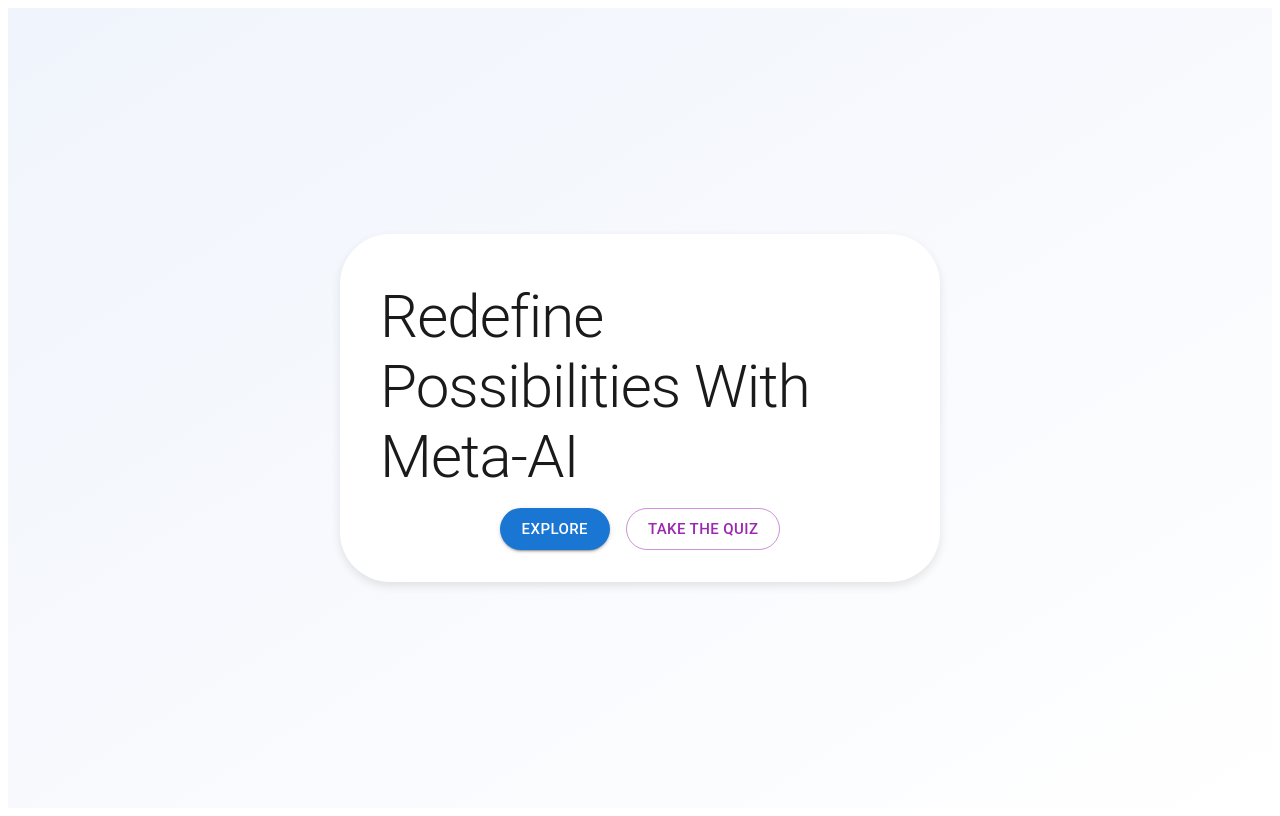
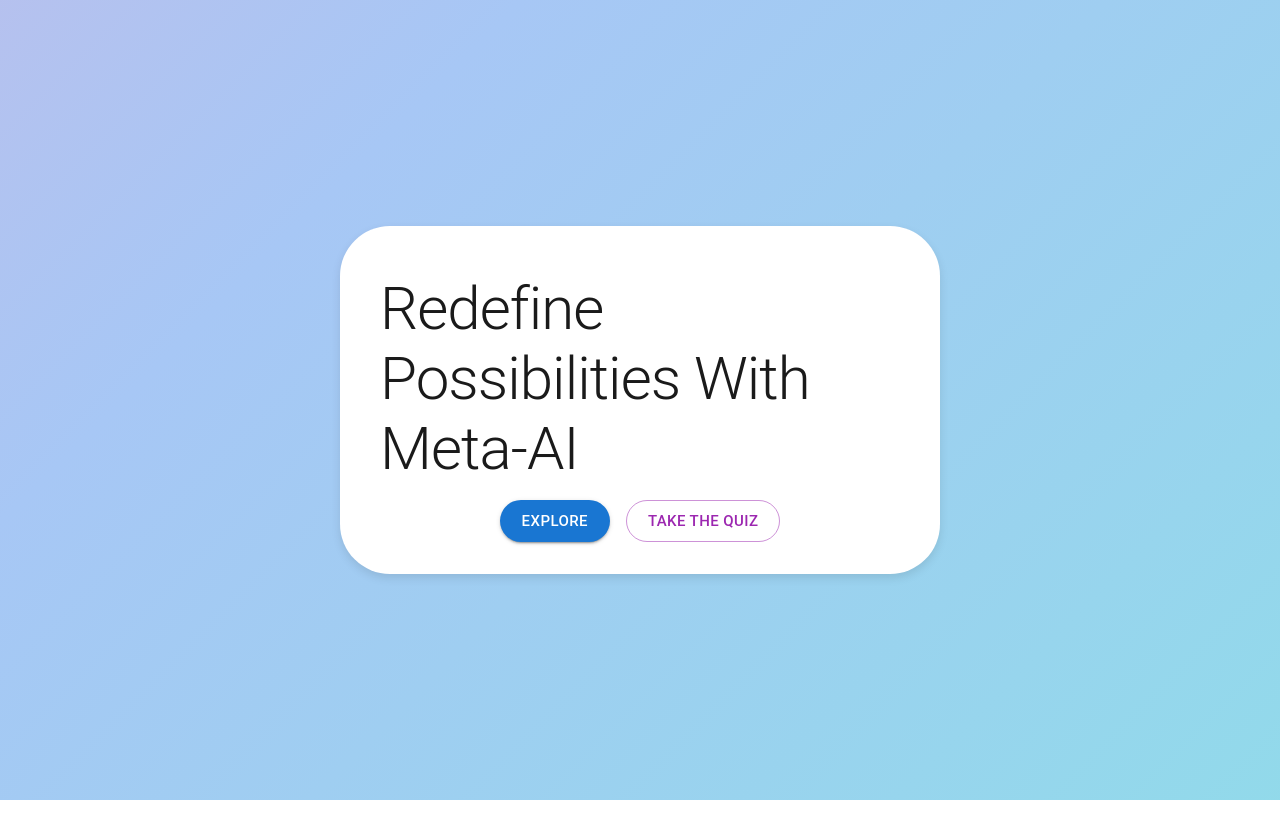
Before and after one commit to gurneerbedi/MetaAiSuggester, a React (Vite) app: page / in a window 1280 px wide. Built offline with nearby package versions, Linux system fonts and the light colour scheme.

Commit message:
added animated gradient as background

```diff
--- a/src/Pages/Landing/Landing.jsx
+++ b/src/Pages/Landing/Landing.jsx
@@ -1,4 +1,4 @@
-import React from "react";
+import React, { useEffect , useState} from "react";
 import { Button, Container, Typography, Box } from "@mui/material";
 import "./Landing.scss";
 import MetaLogo from "../../Images/metalogo.webp";
--- a/src/Pages/Landing/Landing.scss
+++ b/src/Pages/Landing/Landing.scss
@@ -1,23 +1,34 @@
+body{
+    margin: 0;
+}
+
 .landing {
+
     display: flex;
     align-items: center;
     justify-content: center;
     min-height: 100vh;
-    background: linear-gradient(to bottom right, #f0f4fc, #ffffff);
+    // background: linear-gradient(to bottom right, #f0f4fc, #ffffff);
+    background: linear-gradient(135deg, #a0c4ff, #f4a8d2, #a7c7f5, #81e8e2);
+    background-size: 400% 400%;
+    animation: gradientShift 12s ease infinite;
+    position: relative;
+    overflow: hidden;
 
     &__container {
         padding: 1rem;
+        background: rgba(255, 255, 255, 0.9);
         background: #ffffff;
         border-radius: 50px;
         box-shadow: 0 4px 10px rgba(0, 0, 0, 0.1);
         width: 95%;
         max-width: 600px;
 
-        @media (min-width: 768px){
+        @media (min-width: 768px) {
             width: 85%;
             padding: 1.5rem;
         }
-        @media (min-width: 1024px){
+        @media (min-width: 1024px) {
             width: 600px;
             padding: 2rem;
         }
@@ -31,7 +42,7 @@
         color: #1a1a1a;
         padding: 0.5rem;
 
-          @media (min-width: 768px) {
+        @media (min-width: 768px) {
             font-size: 2rem;
         }
         @media (min-width: 1024px) {
@@ -45,11 +56,11 @@
         gap: 1rem;
         flex-direction: column;
 
-          @media (min-width: 768px) {
+        @media (min-width: 768px) {
             flex-direction: row;
             justify-content: center;
         }
-         @media (min-width: 1024px) {
+        @media (min-width: 1024px) {
             gap: 1rem;
         }
     }
@@ -60,10 +71,10 @@
         border-radius: 100px !important;
         transition: all 0.3s ease;
 
-        @media (min-width: 768px){
+        @media (min-width: 768px) {
             padding: 0.8rem 2rem;
         }
-          @media (min-width: 1024px){
+        @media (min-width: 1024px) {
             font-size: 1rem;
         }
 
@@ -90,3 +101,23 @@
         }
     }
 }
+
+.floating-particle {
+    position: absolute;
+    border-radius: 50%;
+    background: rgba(255, 255, 255, 0.3);
+    opacity: 0;
+    animation: float 4s ease-in-out infinite;
+}
+
+@keyframes gradientShift {
+    0% {
+        background-position: 0% 50%;
+    }
+    50% {
+        background-position: 100% 50%;
+    }
+    100% {
+        background-position: 0% 50%;
+    }
+}
```
